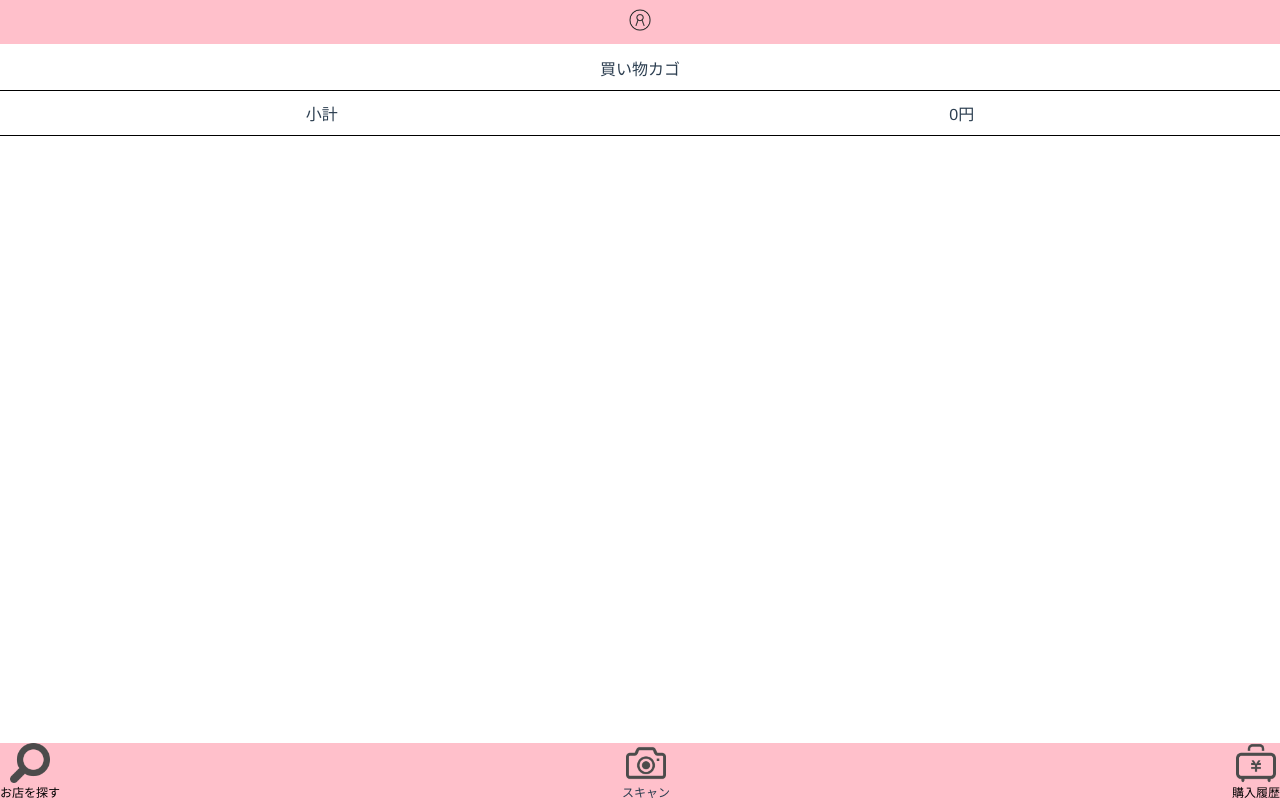
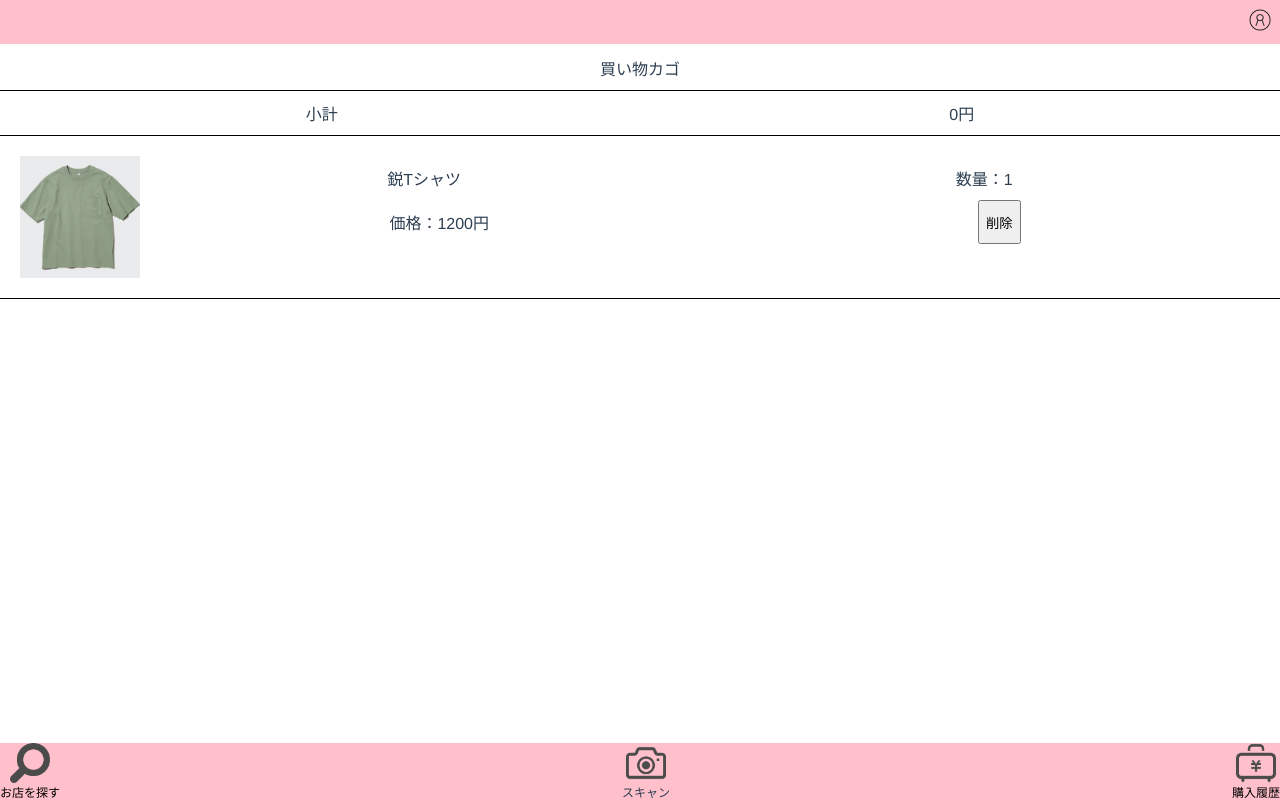
Before and after one commit to mikazukin/cross_shopping, a Vue app: page / in a window 1280 px wide. Built offline with nearby package versions, Linux system fonts and the light colour scheme.

Commit message:
コンポーネント化＆カートの見た目作成

```diff
--- /dev/null
+++ b/const.js
@@ -0,0 +1,5 @@
+export const productList = [
+  {id: 1, name: "鋭Tシャツ", price: 1200},
+  {id: 1, name: "雷ワンピース", price: 3200},
+  {id: 1, name: "真っ黒タンクトップ", price: 10000},
+]
--- a/package.json
+++ b/package.json
@@ -33,7 +33,9 @@
     "parserOptions": {
       "parser": "@babel/eslint-parser"
     },
-    "rules": {}
+    "rules": {
+      "vue/multi-word-component-names": "off"
+    }
   },
   "browserslist": [
     "> 1%",
--- a/src/App.vue
+++ b/src/App.vue
@@ -1,66 +1,25 @@
 <template>
   <div id="app">
-    <div id="header">
-      <div id="account_profile">
-        <img class="button_image" src="./assets/profile_image.png" alt="プロフィール画像">
-      </div>
-    </div>
+    <Header></Header>
 
-    <!-- <label for="upload">写真を撮影してアップロードする</label>
-    <input id="upload" type="file" name="image" accept="image/*" capture="camera"> -->
+    <Cart></Cart>
 
-    <div class="cart_title">買い物カゴ</div>
-    <div class="total_price_wrap">
-      <p>小計</p><p>{{ totalPrice }}円</p>
-    </div>
-
-    <div id="footer">
-      <a href="#" class="logo_button">
-        <img class="button_image" src="./assets/search_image.png" alt="お店を探す">
-        お店を探す
-      </a>
-      <div class="logo_button" @click="scan">
-        <img class="button_image" src="./assets/camera.png" alt="スキャン">
-        スキャン
-      </div>
-      <a href="#" class="logo_button">
-        <img class="button_image" src="./assets/history_image.png" alt="購入履歴">
-        購入履歴
-      </a>
-    </div>
+    <Footer></Footer>
   </div>
 </template>
 
 <script>
-
+import Header from './components/Header.vue';
+import Footer from './components/Footer.vue';
+import Cart from './components/Cart.vue';
 
 export default {
   name: 'App',
   components: {
-  },
-  data() {
-    return {
-      totalPrice: 0,
-    }
-  },
-  methods: {
-    scan() {
-      // fetch('../test.py')
-      // alert('yeah')
-        var constraints = { audio: false, video: { facingMode: "environment" } };
-
-        navigator.mediaDevices.getUserMedia( constraints )
-        .then(
-          function( stream ) {
-            var video = document.querySelector( 'video' );
-            video.srcObject = stream;
-            video.onloadedmetadata = function() {
-              video.play();
-            };
-          }
-        )
-    }
-  }
+    Header,
+    Footer,
+    Cart,
+},
 }
 </script>
 
@@ -88,47 +47,4 @@ a {
   margin-top: 46px;
 }
 
-#header, #footer {
-  position: fixed;
-  background: pink;
-  width: 100%;
-  left: 0;
-}
-
-#header {
-  top: 0;
-}
-
-#footer {
-  bottom: 0;
-  display: flex;
-  justify-content: space-between;
-  font-size: 12px;
-}
-
-.logo_button {
-  display: flex;
-  flex-direction: column;
-  align-items: center;
-}
-
-.button_image {
-  width: 40px;
-}
-
-#profile_image {
-  height: 30px;
-}
-
-.cart_title {
-  padding: 10px 0;
-}
-
-.total_price_wrap {
-  display: flex;
-  justify-content: space-around;
-  border-top: 1px solid black;
-  border-bottom: 1px solid black;
-}
-
 </style>
--- /dev/null
+++ b/src/components/Cart.vue
@@ -0,0 +1,75 @@
+<template>
+  <div>
+    <div class="cart_title">買い物カゴ</div>
+    <div class="total_price_wrap">
+      <p>小計</p><p>{{ totalPrice }}円</p>
+    </div>
+
+    <div class="product-list_wrap">
+      <template v-if="selectedProductList.length > 0">
+        <div class="product_list" v-for="(product, index) in selectedProductList" :key="index">
+          <img class="product_image" src="../assets/image_1.png" alt="商品画像">
+          <div class="right_wrap">
+            <div class="right_inner_wrap">
+              <p>{{ product.name }}</p>
+              <p>数量：{{ product.quantity }}</p>
+            </div>
+            <div class="right_inner_wrap">
+              <p>価格：{{ product.price }}円</p>
+              <button>削除</button>
+            </div>
+          </div>
+        </div>
+      </template>
+      <template v-else>
+        現在カゴは空です。
+      </template>
+    </div>
+  </div>
+</template>
+
+<script>
+import { productList } from '../../const'
+
+export default {
+  data() {
+    return {
+      totalPrice: 0,
+      productList: productList,
+      selectedProductList: [{id: 1, name: "鋭Tシャツ", price: 1200, quantity: 1}],
+    }
+  },
+}
+</script>
+
+<style scoped>
+.cart_title {
+  padding: 10px 0;
+}
+
+.total_price_wrap {
+  display: flex;
+  justify-content: space-around;
+  border-top: 1px solid black;
+  border-bottom: 1px solid black;
+}
+
+.product_list {
+  display: flex;
+  border-bottom: 1px solid black;
+  padding: 20px;
+}
+
+.product_image {
+  width: 120px;
+}
+
+.right_wrap {
+  width: 100%;
+}
+
+.right_inner_wrap {
+  display: flex;
+  justify-content: space-around;
+}
+</style>
--- /dev/null
+++ b/src/components/Footer.vue
@@ -0,0 +1,49 @@
+<template>
+  <div id="footer">
+    <a href="#" class="logo_button">
+      <img class="button_image" src="../assets/search_image.png" alt="お店を探す">
+      お店を探す
+    </a>
+    <div class="logo_button" @click="scan">
+      <img class="button_image" src="../assets/camera.png" alt="スキャン">
+      スキャン
+    </div>
+    <a href="#" class="logo_button">
+      <img class="button_image" src="../assets/history_image.png" alt="購入履歴">
+      購入履歴
+    </a>
+  </div>
+</template>
+
+<script>
+export default {
+  methods: {
+    scan() {
+      alert('yeah')
+    }
+  }
+}
+</script>
+
+<style scoped>
+#footer {
+  position: fixed;
+  background: pink;
+  width: 100%;
+  left: 0;
+  bottom: 0;
+  display: flex;
+  justify-content: space-between;
+  font-size: 12px;
+}
+
+.logo_button {
+  display: flex;
+  flex-direction: column;
+  align-items: center;
+}
+
+.button_image {
+  width: 40px;
+}
+</style>
--- /dev/null
+++ b/src/components/Header.vue
@@ -0,0 +1,27 @@
+<template>
+  <div id="header">
+    <div id="profile_wrap">
+      <img class="button_image" src="../assets/profile_image.png" alt="プロフィール画像">
+    </div>
+  </div>
+</template>
+
+<style scoped>
+#header {
+  position: fixed;
+  background: pink;
+  width: 100%;
+  left: 0;
+  top: 0;
+  display: flex;
+  flex-direction: row-reverse;
+}
+
+.button_image {
+  width: 40px;
+}
+
+#profile_image {
+  height: 30px;
+}
+</style>
```
Also changed, not shown: src/assets/image_1.png (added).
